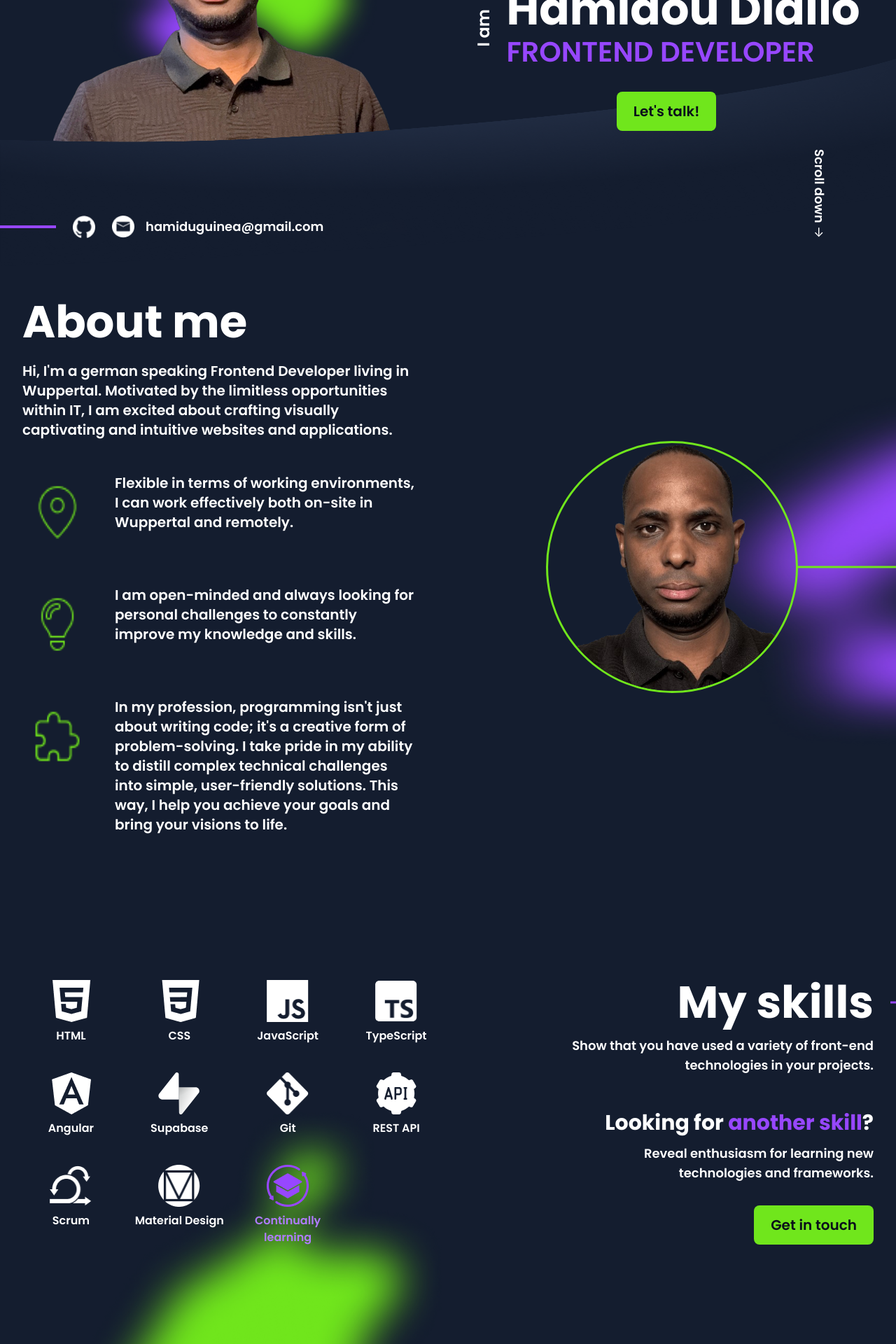
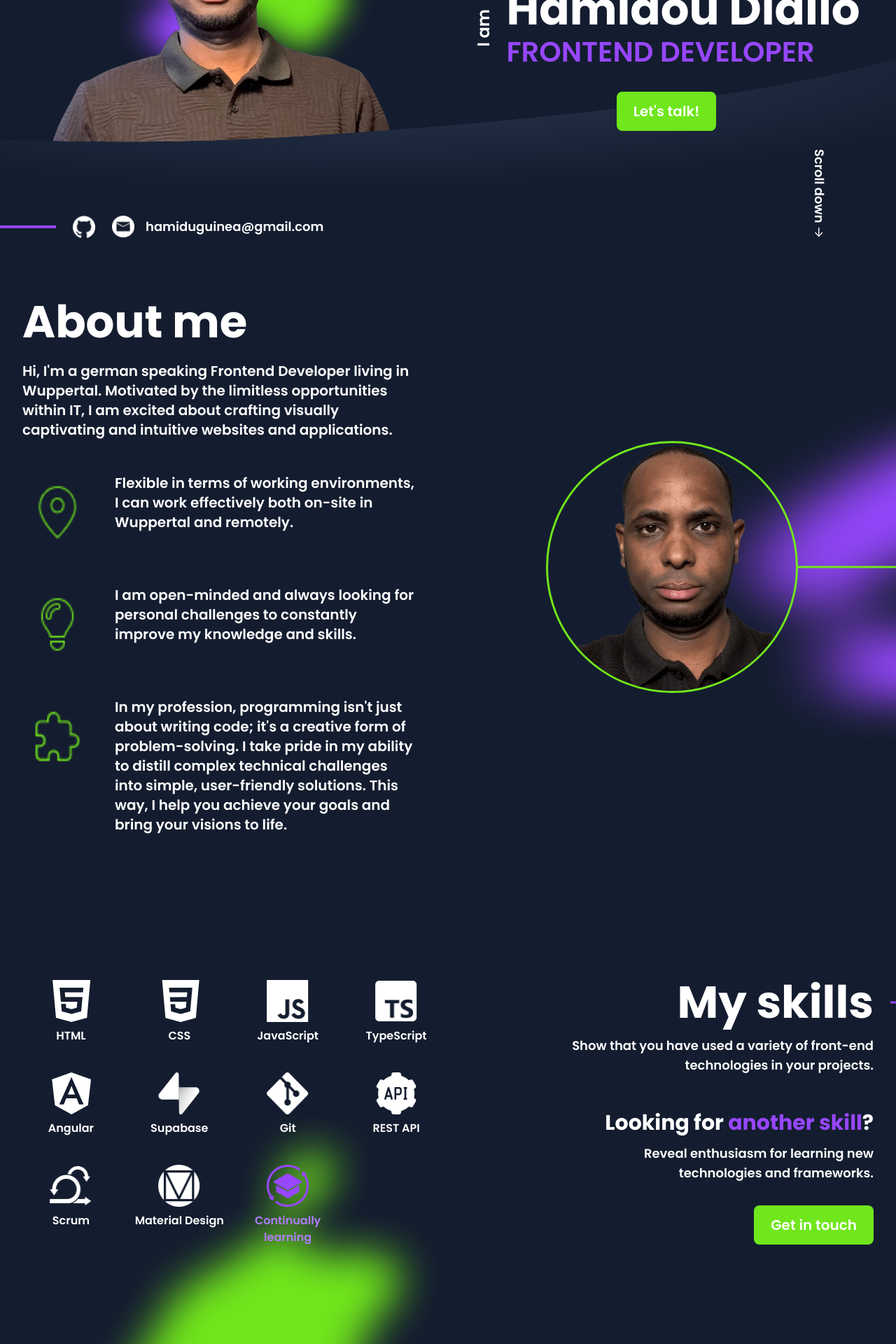
Before and after one commit to Hamidou-ctr/portfolio, an Angular app: page / in a window 1280 px wide. Shown: the part 420-2340 px from the top of the page at 70% size. Built offline with nearby package versions, Linux system fonts and the light colour scheme.

Commit message:
fix: update button hover styles for improved visibility and consistency across sections

```diff
--- a/src/app/layout/header/header.ts
+++ b/src/app/layout/header/header.ts
@@ -67,11 +67,8 @@ import { PROFILE } from '../../core/data/profile.data';
           <div class="flex items-center gap-2" role="group" [attr.aria-label]="t().nav.langName">
             <button
               type="button"
-              class="flex h-8 min-w-8 items-center justify-center rounded border px-1.5 text-base font-semibold transition"
+              class="flex h-8 min-w-8 items-center justify-center rounded border px-1.5 border-accent-400 hover:bg-violet-600 text-base font-semibold transition"
               [class.bg-accent-400]="lang() === 'de'"
-              [class.text-navy-950]="lang() === 'de'"
-              [class.border-accent-400]="lang() === 'de'"
-              [class.border-white/50]="lang() !== 'de'"
               [attr.aria-pressed]="lang() === 'de'"
               (click)="languageService.setLang('de')"
             >
@@ -79,11 +76,8 @@ import { PROFILE } from '../../core/data/profile.data';
             </button>
             <button
               type="button"
-              class="flex h-8 min-w-8 items-center justify-center rounded border px-1.5 text-base font-semibold transition"
+              class="flex h-8 min-w-8 items-center justify-center rounded border px-1.5 border-accent-400 hover:bg-violet-600 text-base font-semibold transition"
               [class.bg-accent-400]="lang() === 'en'"
-              [class.text-navy-950]="lang() === 'en'"
-              [class.border-accent-400]="lang() === 'en'"
-              [class.border-white/50]="lang() !== 'en'"
               [attr.aria-pressed]="lang() === 'en'"
               (click)="languageService.setLang('en')"
             >
--- a/src/app/sections/contact/contact.ts
+++ b/src/app/sections/contact/contact.ts
@@ -232,7 +232,7 @@ const SUCCESS_POPUP_DURATION_IN_MILLISECONDS = 5_000;
                 <button
                   type="submit"
                   [disabled]="form.invalid || isSending()"
-                  class="rounded-lg bg-accent-400 px-10 py-4 text-lg font-medium text-navy-950 transition hover:bg-accent-300 disabled:cursor-not-allowed disabled:bg-slate-400 disabled:text-white/80 md:text-xl"
+                  class="rounded-lg bg-accent-400 px-10 py-4 text-lg font-medium transition hover:bg-violet-600 disabled:cursor-not-allowed disabled:bg-slate-400 disabled:text-white/80 md:text-xl"
                 >
                   {{ submitLabel() }}
                 </button>
--- a/src/app/sections/hero/hero.ts
+++ b/src/app/sections/hero/hero.ts
@@ -115,7 +115,7 @@ import { PROFILE } from '../../core/data/profile.data';
             <a
               routerLink="/"
               fragment="contact"
-              class="mt-8 rounded-lg bg-accent-400 px-6 py-3 text-base font-medium text-navy-950 transition hover:bg-accent-300 md:py-3.5 md:text-xl"
+              class="mt-8 rounded-lg bg-accent-400 px-6 py-3 text-base font-medium transition hover:bg-violet-600 hover:scale-105 md:py-3.5 md:text-xl"
             >
               {{ t().hero.cta }}
             </a>
--- a/src/app/sections/skills/skills.ts
+++ b/src/app/sections/skills/skills.ts
@@ -108,7 +108,7 @@ import { ScrollReveal } from '../../shared/scroll-reveal/scroll-reveal';
           <a
             routerLink="/"
             fragment="contact"
-            class="mt-8 inline-block rounded-lg bg-accent-400 px-6 py-3 text-base font-medium text-navy-950 transition hover:bg-accent-300 md:py-3.5 md:text-xl"
+            class="mt-8 inline-block rounded-lg bg-accent-400 px-6 py-3 text-base font-medium transition hover:bg-violet-600 md:py-3.5 md:text-xl"
             [once]="false" [appScrollReveal]="'zoom-in'" [delay]="300"
           >
             {{ t().skills.cta }}
```
